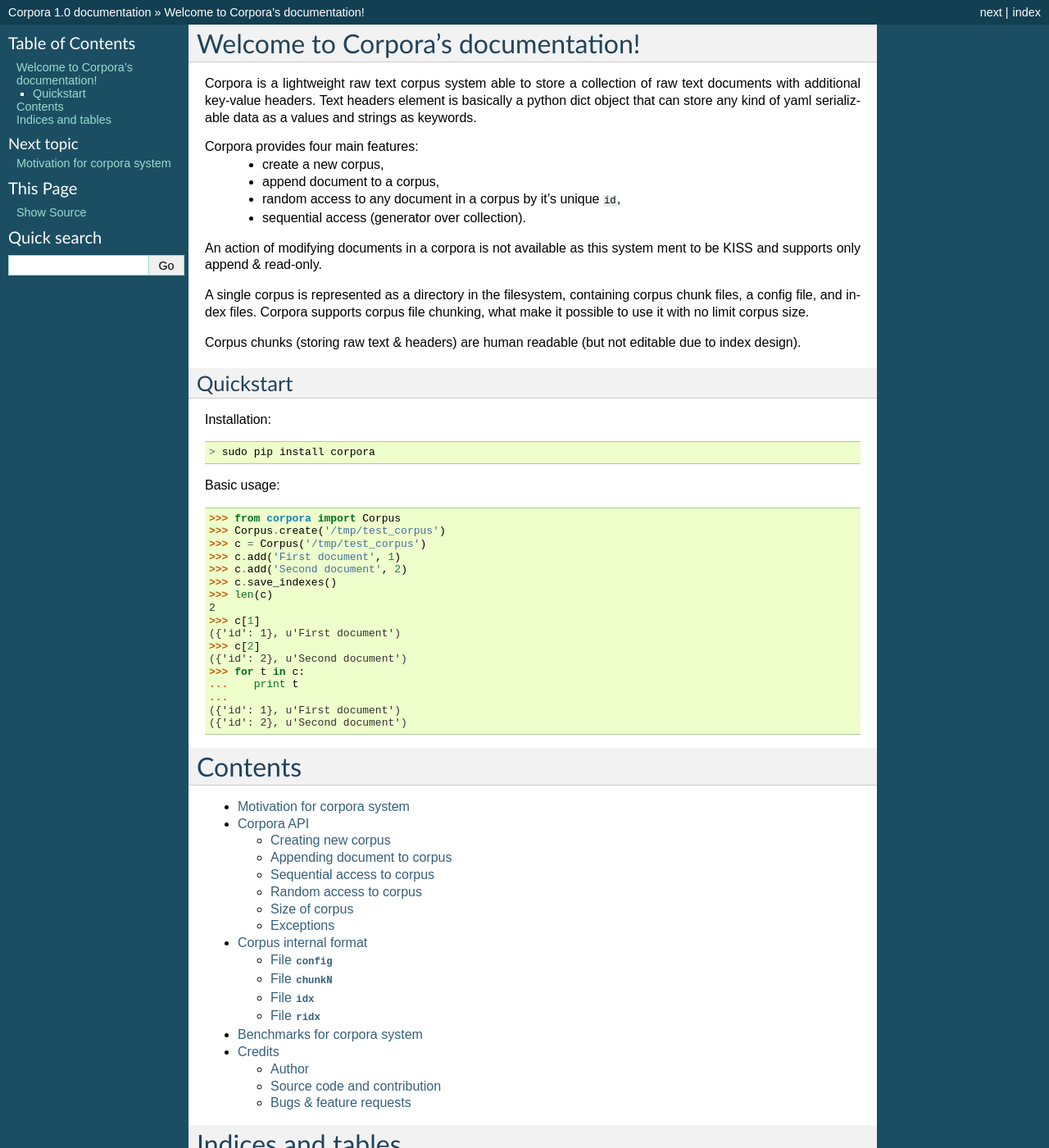
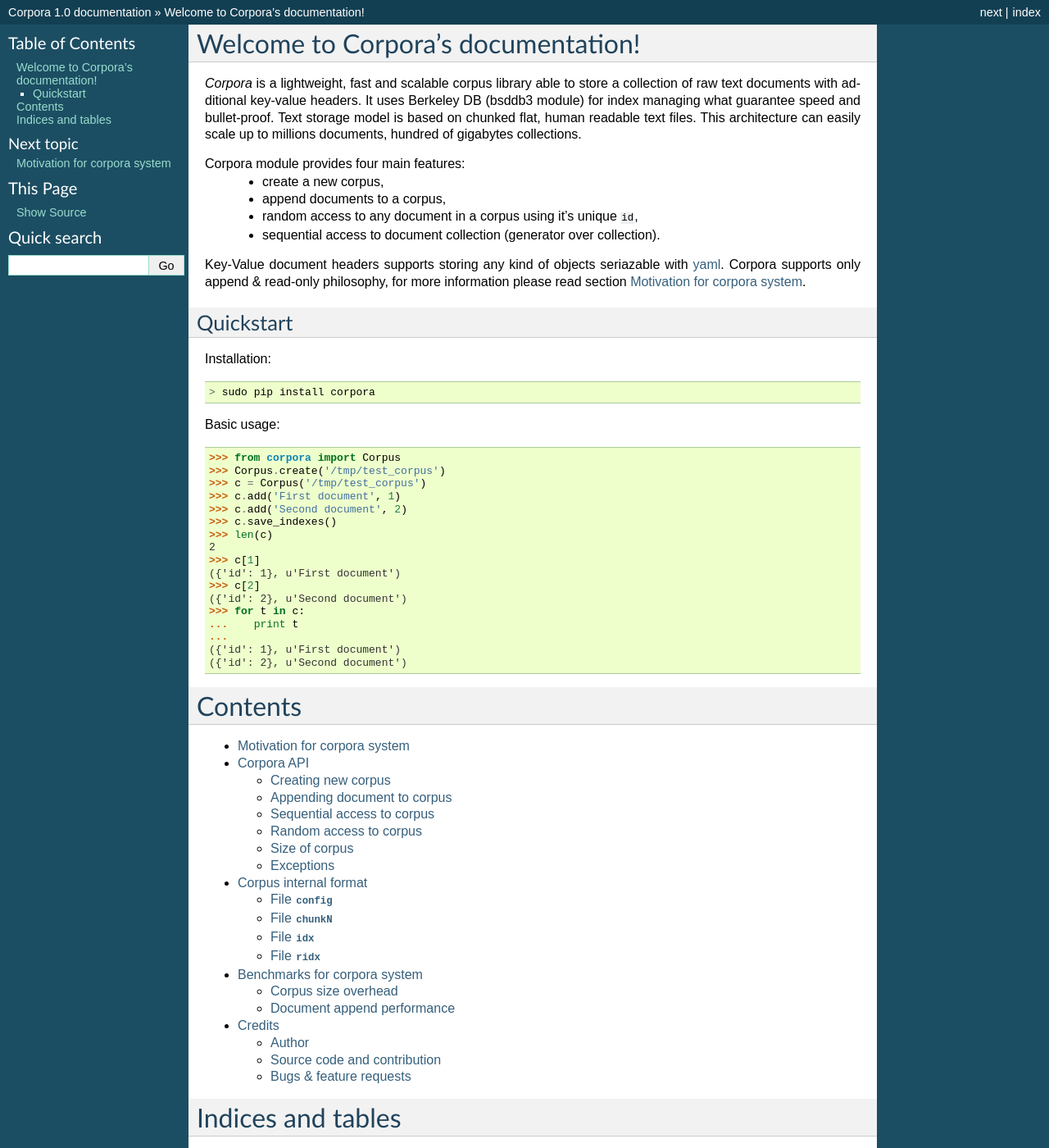
Before and after one commit to cypreess/corpora, a Sphinx documentation site: the page built from docs/source/index.rst, in a window 1280 px wide and 1400 px high. Shown: the whole window at 82% size. Built offline with Sphinx 7.4.7, drawn with Linux system fonts in a browser that asks for light colours.

Commit message:
minor changes before pypi

```diff
--- a/corpora/__init__.py
+++ b/corpora/__init__.py
@@ -1,3 +1,5 @@
-# -*- coding: utf-8 -*-
+"""Lightweight, fast and scalable text corpus library"""
+VERSION = '1.0'
+INFO = __doc__
 
 from corpus import Corpus
--- a/docs/source/index.rst
+++ b/docs/source/index.rst
@@ -1,18 +1,18 @@
 Welcome to Corpora's documentation!
 ===================================
-Corpora is a lightweight raw text corpus system able to store a collection of raw text documents with additional key-value headers. Text headers element is basically a python dict object that can store any kind of yaml serializable data as a values and strings as keywords.
+*Corpora* is a lightweight, fast and scalable corpus library able to store a collection of raw text documents with additional key-value headers. It uses Berkeley DB (bsddb3 module) for index managing what guarantee speed and bullet-proof. Text storage model is based on chunked flat, human readable text files. This architecture can easily scale up to millions documents, hundred of gigabytes collections.
 
-Corpora provides four main features:
+Corpora module provides four main features:
   * create a new corpus,
-  * append document to a corpus,
-  * random access to any document in a corpus by it's unique ``id``,
-  * sequential access (generator over collection).
+  * append documents to a corpus,
+  * random access to any document in a corpus using it's unique ``id``,
+  * sequential access to document collection (generator over collection).
 
-An action of modifying documents in a corpora is not available as this system ment to be KISS and supports only append & read-only.
+Key-Value document headers supports storing any kind of objects seriazable with yaml_. Corpora supports only append & read-only philosophy, for more information please read section :doc:`motivation`.
 
-A single corpus is represented as a directory in the filesystem, containing corpus chunk files, a config file, and index files. Corpora supports corpus file chunking, what make it possible to use it with no limit corpus size.
+.. _yaml: http://www.yaml.org/
 
-Corpus chunks (storing raw text & headers) are human readable (but not editable due to index design).
+
 
 Quickstart
 ----------
@@ -21,7 +21,9 @@ Installation:
 
     > sudo pip install corpora
 
+
 Basic usage:
+
 
     >>> from corpora import Corpus
     >>> Corpus.create('/tmp/test_corpus')
```
Also changed, not shown: docs/source/api.rst (+10 -2 lines), docs/source/benchmarks.rst (+22 -2 lines), 1 other file.
